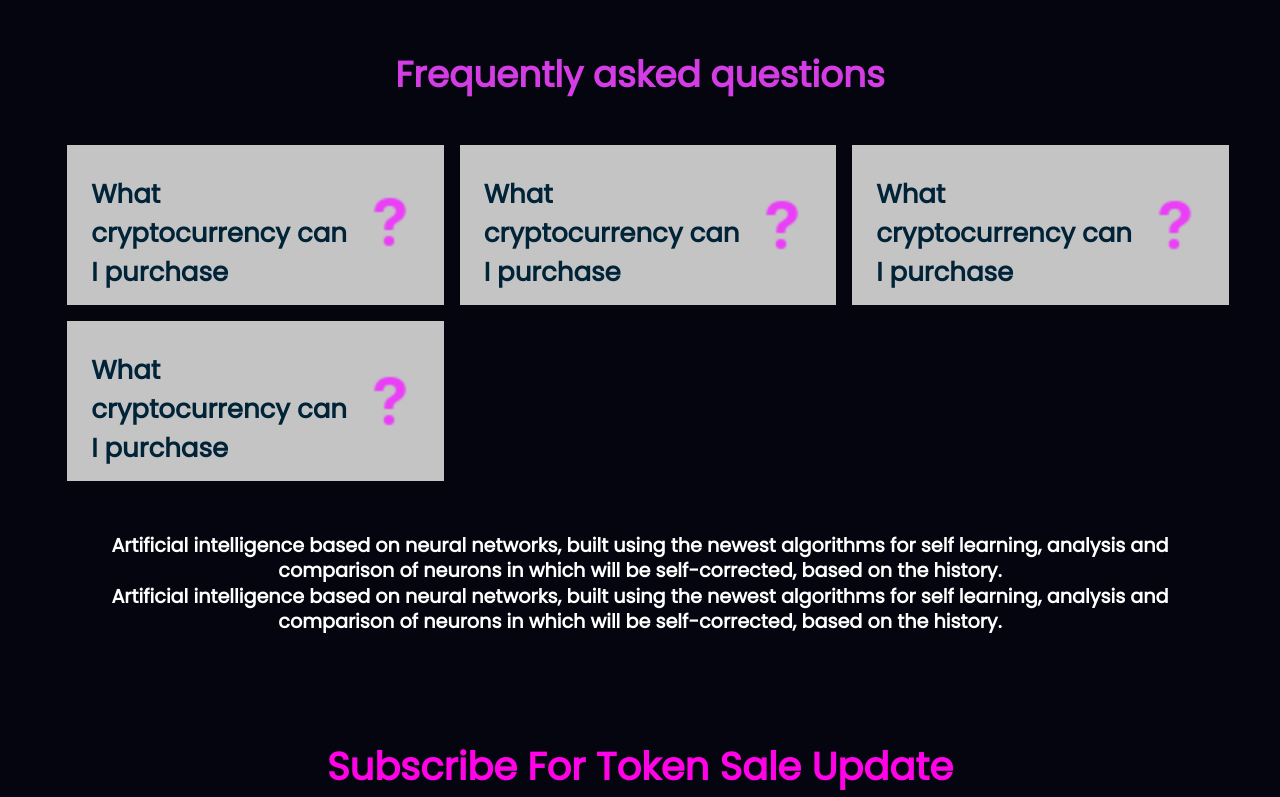
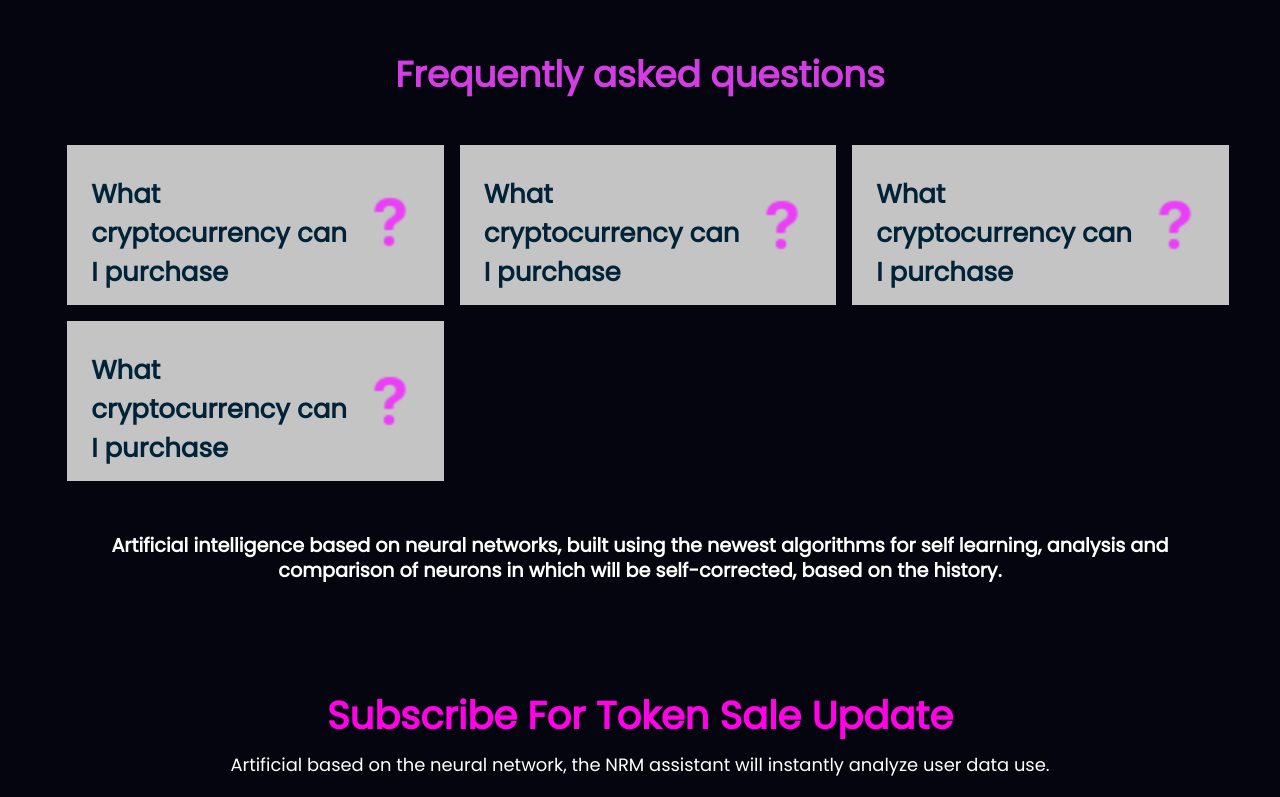
Before and after one commit to Kemmie001/react-landing-page, a React (Create React App) app: page / in a window 1280 px wide. Shown: the part 2000-2797 px from the top of the page. Built offline with nearby package versions, Linux system fonts and the light colour scheme.

Commit message:
debugged netlify error

```diff
--- a/src/components/faq.js
+++ b/src/components/faq.js
@@ -4,27 +4,27 @@ import question from '../assets/Question Mark.svg';
 
 
 const Faq = () => {
-	const [Faqs, setFaqs] = useState([
-		{
-			id: 1,
-			para: "Artificial intelligence based on neural networks, built using the newest algorithms for self learning, analysis and comparison of neurons in which will be self-corrected, based on the history."
+	// const [Faqs, setFaqs] = useState([
+	// 	{
+	// 		id: 1,
+	// 		para: "Artificial intelligence based on neural networks, built using the newest algorithms for self learning, analysis and comparison of neurons in which will be self-corrected, based on the history."
 
-		},
-		{
-			id: 2,
-			para: "Artificial intelligence based on neural networks, built using the newest algorithms for self learning, analysis and comparison of neurons in which will be self-corrected, based on the history."
-		},
-	])
-	function showFaq (){
-	alert("good")
-	}
+	// 	},
+	// 	{
+	// 		id: 2,
+	// 		para: "Artificial intelligence based on neural networks, built using the newest algorithms for self learning, analysis and comparison of neurons in which will be self-corrected, based on the history."
+	// 	},
+	// ])
+	// function showFaq (){
+	// alert("good")
+	// }
 
 	return (
 		<div>
 			<div className="faq">
 				<h1 className="">Frequently asked questions</h1>
 				<div className="faq-container">
-					<div className="faq-card style" onClick={showFaq}>
+					<div className="faq-card style">
 						<h1>What cryptocurrency can I purchase</h1>
 						<span>
 							<img src={question}alt="" />
@@ -45,9 +45,8 @@ const Faq = () => {
 
 				</div>
 				<div className="faq-item">
-				{Faqs.map((faq) => (<p className="" key={faq.id}>
-					{faq.para}
-				</p>))}
+				<p>Artificial intelligence based on neural networks, built using the newest algorithms for self learning, analysis and comparison of
+					neurons in which will be self-corrected, based on the history.</p>
 				</div>
 			</div>
 		</div>
--- a/src/components/footer.js
+++ b/src/components/footer.js
@@ -23,9 +23,9 @@ function footer() {
 				</ul>
 				<span className="stay">Stay Connected</span>
 				<ul className="social">
-					<a href="" style={{backgroundColor : "#2489BE"}}><FaLinkedinIn /></a>
-					<a href="" style={{backgroundColor : "#2DAAE1"}}><FaTwitter /></a>
-					<a href="" style={{backgroundColor : "#3C5A9A"}}><FaFacebookF /></a>
+					<a style={{backgroundColor : "#2489BE"}}><FaLinkedinIn /></a>
+					<a  style={{backgroundColor : "#2DAAE1"}}><FaTwitter /></a>
+					<a  style={{backgroundColor : "#3C5A9A"}}><FaFacebookF /></a>
 				</ul>
 				<p className=""></p>
 			</div>
--- a/src/index.css
+++ b/src/index.css
@@ -54,7 +54,7 @@
   font-family: Poppins;
   font-size: 3.4vw;
   font-style: normal;
-  font-weight: 900;
+  font-weight: 700;
   line-height: 4vw;
   padding-bottom: 1.5rem;
 }
@@ -70,7 +70,7 @@
 
 .banner button {
   font-size: 1rem;
-  font-weight: 700;
+  font-weight: 600;
   padding: 1rem;
   margin-top: 1rem;
   border-radius: 5px;
@@ -99,7 +99,7 @@
   font-family: Poppins;
   font-size: 3vw;
   font-style: normal;
-  font-weight: 700;
+  font-weight: 600;
   line-height: 4vw;
   margin-bottom: 1%;
 }
--- a/src/index.js
+++ b/src/index.js
@@ -2,7 +2,7 @@ import React from 'react';
 import ReactDOM from 'react-dom';
 import './index.css';
 import App from './App';
-import reportWebVitals from './reportWebVitals'
+// import reportWebVitals from './reportWebVitals'
 
 ReactDOM.render(
     <React.StrictMode>
```
